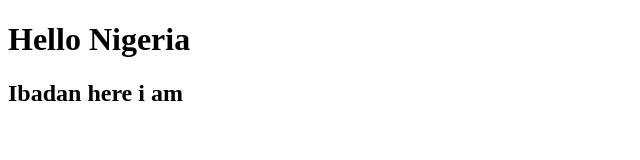
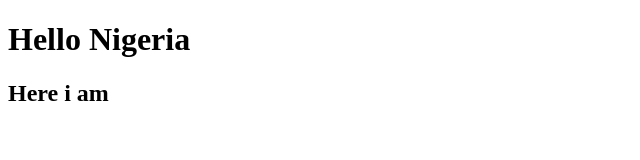
Before and after one commit to Mattolu01/HelloWorld, a plain HTML site: page index.html in a window 1280 px wide. Shown: the whole page, without its empty margins (0-640 px from the left). Drawn offline with Linux system fonts and the light colour scheme.

Commit message:
Update index.html

```diff
--- a/index.html
+++ b/index.html
@@ -8,6 +8,6 @@
 </head>
 <body>
     <h1>Hello Nigeria</h1>
-    <h2>Ibadan here i am</h2>
+    <h2>Here i am</h2>
 </body>
 </html>
```
